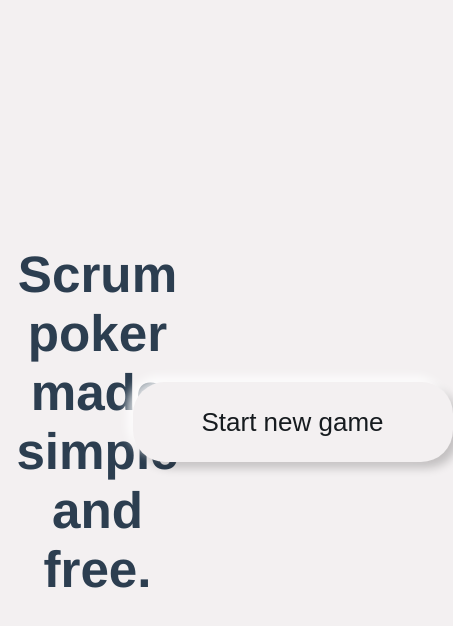
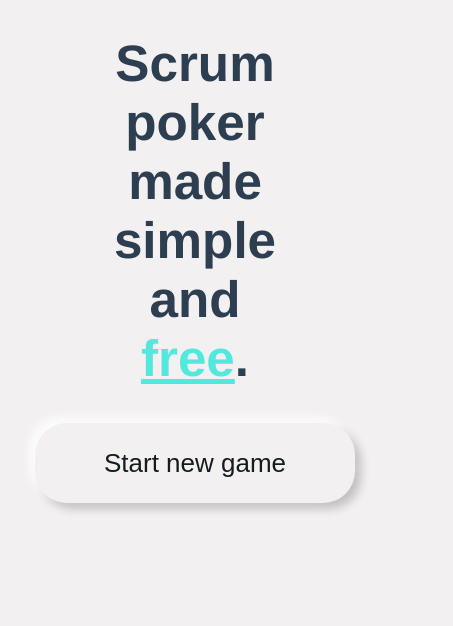
Before and after one commit to LukeGarrigan/planfree.dev, a Vue app in the folder client/: page /#/ in a window 390 px wide. Shown: the top 626 px of the page, 453 px wide, since content can reach past the window. Built offline with nearby package versions, Linux system fonts and the light colour scheme.

Commit message:
Updated new style home page

```diff
--- a/client/src/views/Home.vue
+++ b/client/src/views/Home.vue
@@ -2,7 +2,7 @@
   <div class="home">
     <div class="container">
       <div class="free-poker-header">
-          <h1>Scrum poker made simple and free.</h1>
+        <h1>Scrum poker made simple and <span>free</span>.</h1>
       </div>
       <div class="start-game">
         <button
@@ -12,7 +12,8 @@
         >
           <span v-if="!clickedStart">Start new game</span>
 
-          <svg v-if="clickedStart"
+          <svg
+            v-if="clickedStart"
             version="1.1"
             id="Layer_1"
             xmlns="http://www.w3.org/2000/svg"
@@ -127,7 +128,7 @@ export default class Home extends Vue {
     const socket = io(process.env.VUE_APP_SERVER);
     store.commit("setSocket", socket);
     store.state.socket.on("room", (roomId: string) => {
-       router.push({ path: `game/${roomId}`});
+      router.push({ path: `game/${roomId}` });
     });
   }
 }
@@ -142,22 +143,29 @@ export default class Home extends Vue {
   box-sizing: border-box;
 }
 
+
 .container {
   display: flex;
   flex-direction: row;
   align-items: center;
   justify-content: center;
   width: 800px;
+}
 
 .free-poker-header {
   display: flex;
   align-items: center;
   justify-content: center;
   position: relative;
-    height: 100%;
+  height: 80%;
   width: 100%;
   h1 {
+    user-select: none;
     font-size: 3.2em;
+    span {
+      color: #54e8dd;
+      text-decoration: underline;
+    }
   }
 }
 
@@ -166,9 +174,8 @@ export default class Home extends Vue {
   align-items: center;
   justify-content: center;
   width: 100%;
-    height: 100%;
+  height: 80%;
   position: relative;
-  }
 }
 .button {
   user-select: none;
@@ -187,7 +194,7 @@ export default class Home extends Vue {
   transition: all 0.1s ease-in-out;
   box-shadow: -6px -6px 10px rgba(255, 255, 255, 0.8),
     6px 6px 10px rgba(0, 0, 0, 0.2);
-  color: #161B1F;
+  color: #161b1f;
   &:hover {
     opacity: 0.3;
     box-shadow: -6px -6px 10px rgba(255, 255, 255, 0.8),
@@ -200,6 +207,13 @@ export default class Home extends Vue {
   }
   &:focus {
     outline: none;
+  }
+
+  span {
+    line-height: 100px;
+    font-family: "Montserrat", sans-serif;
+    font-size: 26px;
+    font-weight: semibold;
   }
 }
 
@@ -214,13 +228,29 @@ export default class Home extends Vue {
       inset 8px 8px 16px rgba(0, 0, 0, 0.1);
   }
 }
-span {
-  line-height: 100px;
-  font-family: "Montserrat", sans-serif;
-  font-size: 26px;
-  font-weight: semibold;
-}
-svg rect{
+
+svg rect {
   fill: #6f6cde;
 }
+
+
+@media only screen and (max-width: 800px) {
+
+  .container {
+    display: flex;
+    flex-direction: column;
+    align-items: center;
+    justify-content: center;
+    width: 800px;
+  }
+
+  .free-poker-header {
+    width: 50%;
+    align-items: flex-end;
+  }
+
+  .start-game {
+    align-items: flex-start;
+  }
+}
 </style>
```
Lines whose indentation alone changed are shown as unchanged.
